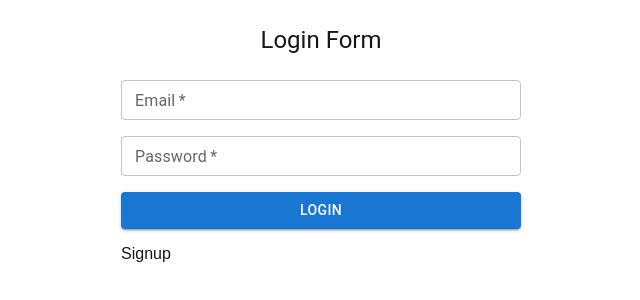
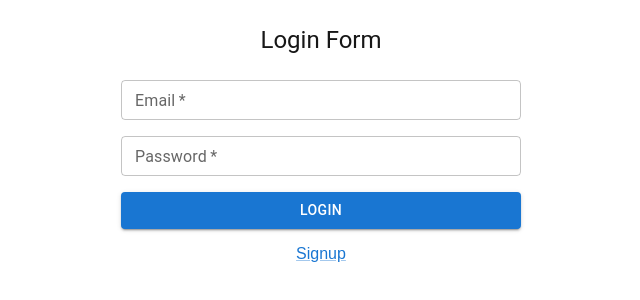
Before and after one commit to Aftab862/BlockChain-learning-ps, a Next.js app: page /login in a window 1280 px wide. Shown: the top 300 px of the page, without its empty margins (319-959 px from the left). Built offline with nearby package versions, Linux system fonts and the light colour scheme.

Commit message:
link added login signup for navigation

```diff
--- a/src/components/AuthForm.jsx
+++ b/src/components/AuthForm.jsx
@@ -1,7 +1,8 @@
 
 "use client";
 import { TextField, Button, Stack, Typography, Box } from "@mui/material";
-import Link from "next/link";
+import NextLink from 'next/link';
+import Link from '@mui/material/Link';
 
 export default function AuthForm({ isSignup, name, setName, email, setEmail, password, setPassword, onSubmit }) {
   return (
@@ -39,9 +40,9 @@ export default function AuthForm({ isSignup, name, setName, email, setEmail, pas
             {isSignup ? "Signup" : "Login"}
           </Button>
 
-          <Link href="/signup" sx={{ textAlign:"center" }}>
-            Signup
-          </Link>
+          <Link component={NextLink} href={ isSignup?"/login": "/signup"} sx={{ textAlign: "center" }}>
+  {isSignup ? "Login" : "Signup"}
+</Link>
         </Stack>
       </form>
 
```
